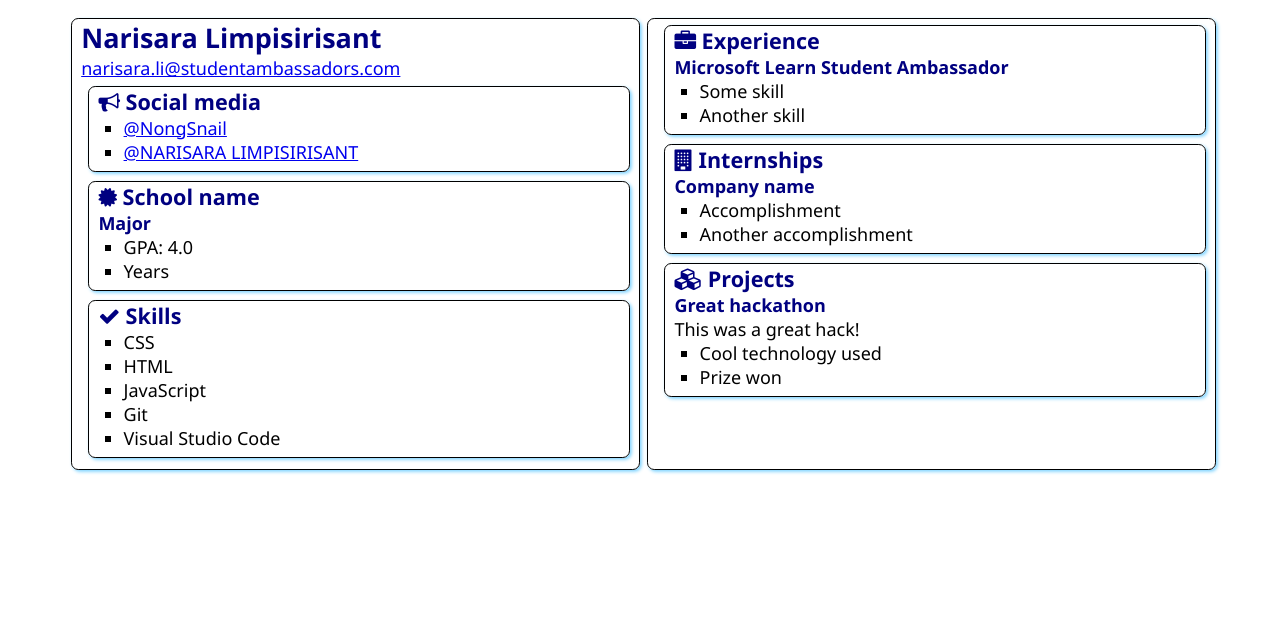
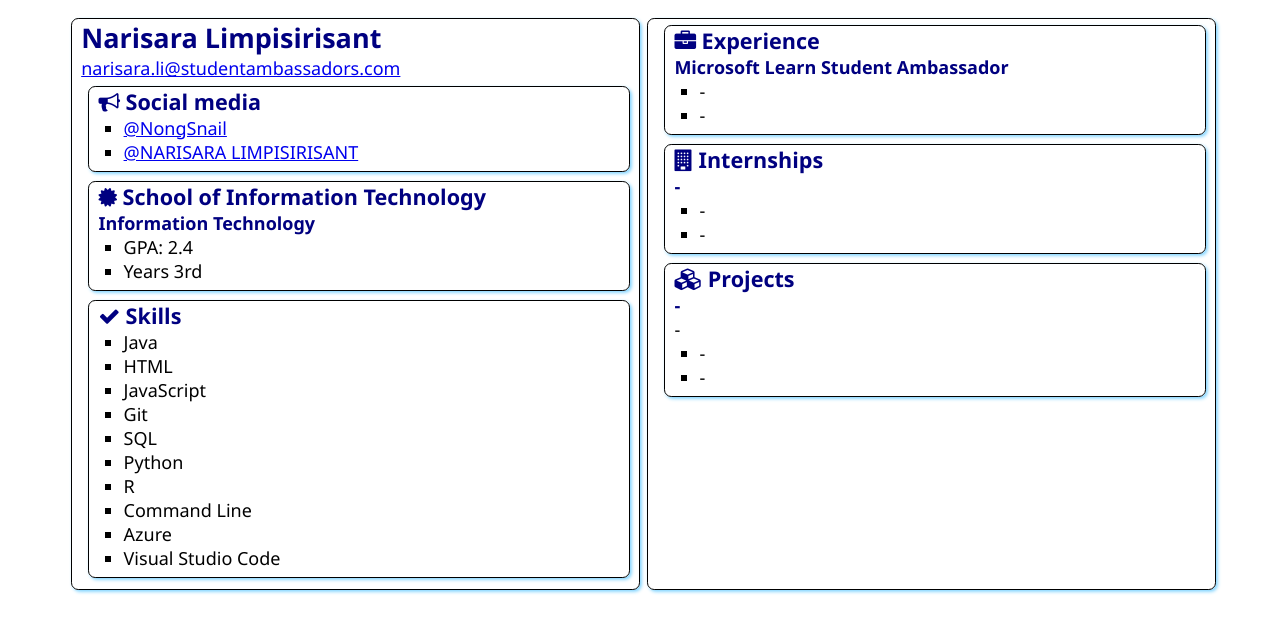
Before and after one commit to NongSnail/SATechnicalOnboarding, a plain HTML site: page src/index.html in a window 1280 px wide. Drawn offline with Linux system fonts and the light colour scheme.

Commit message:
Update index.html

```diff
--- a/src/index.html
+++ b/src/index.html
@@ -30,12 +30,12 @@
                 <div class="education">
                     <h2>
                         <i class="fa fa-certificate" aria-hidden="true"></i>
-                        School name
+                        School of Information Technology
                     </h2>
-                    <h3>Major</h3>
+                    <h3>Information Technology</h3>
                     <ul>
-                        <li>GPA: 4.0</li>
-                        <li>Years</li>
+                        <li>GPA: 2.4</li>
+                        <li>Years 3rd</li>
                     </ul>
                 </div>
             </section>
@@ -46,10 +46,15 @@
                     Skills
                 </h2>
                 <ul>
-                    <li>CSS</li>
+                    <li>Java</li>
                     <li>HTML</li>
                     <li>JavaScript</li>
                     <li>Git</li>
+                    <li>SQL</li>
+                    <li>Python</li>
+                    <li>R</li>
+                    <li>Command Line</li>
+                    <li>Azure</li>
                     <li>Visual Studio Code</li>
                 </ul>
             </section>
@@ -62,8 +67,8 @@
                 </h2>
                 <h3>Microsoft Learn Student Ambassador</h3>
                 <ul>
-                    <li>Some skill</li>
-                    <li>Another skill</li>
+                    <li>-</li>
+                    <li>-</li>
                 </ul>
             </section>
             <section class="box">
@@ -72,10 +77,10 @@
                     Internships
                 </h2>
 
-                <h3>Company name</h3>
+                <h3>-</h3>
                 <ul>
-                    <li>Accomplishment</li>
-                    <li>Another accomplishment</li>
+                    <li>-</li>
+                    <li>-</li>
                 </ul>
             </section>
             <section class="box">
@@ -84,11 +89,11 @@
                     Projects
                 </h2>
 
-                <h3>Great hackathon</h3>
-                <div>This was a great hack!</div>
+                <h3>-</h3>
+                <div>-</div>
                 <ul>
-                    <li>Cool technology used</li>
-                    <li>Prize won</li>
+                    <li>-</li>
+                    <li>-</li>
                 </ul>
             </section>
         </article>
```
